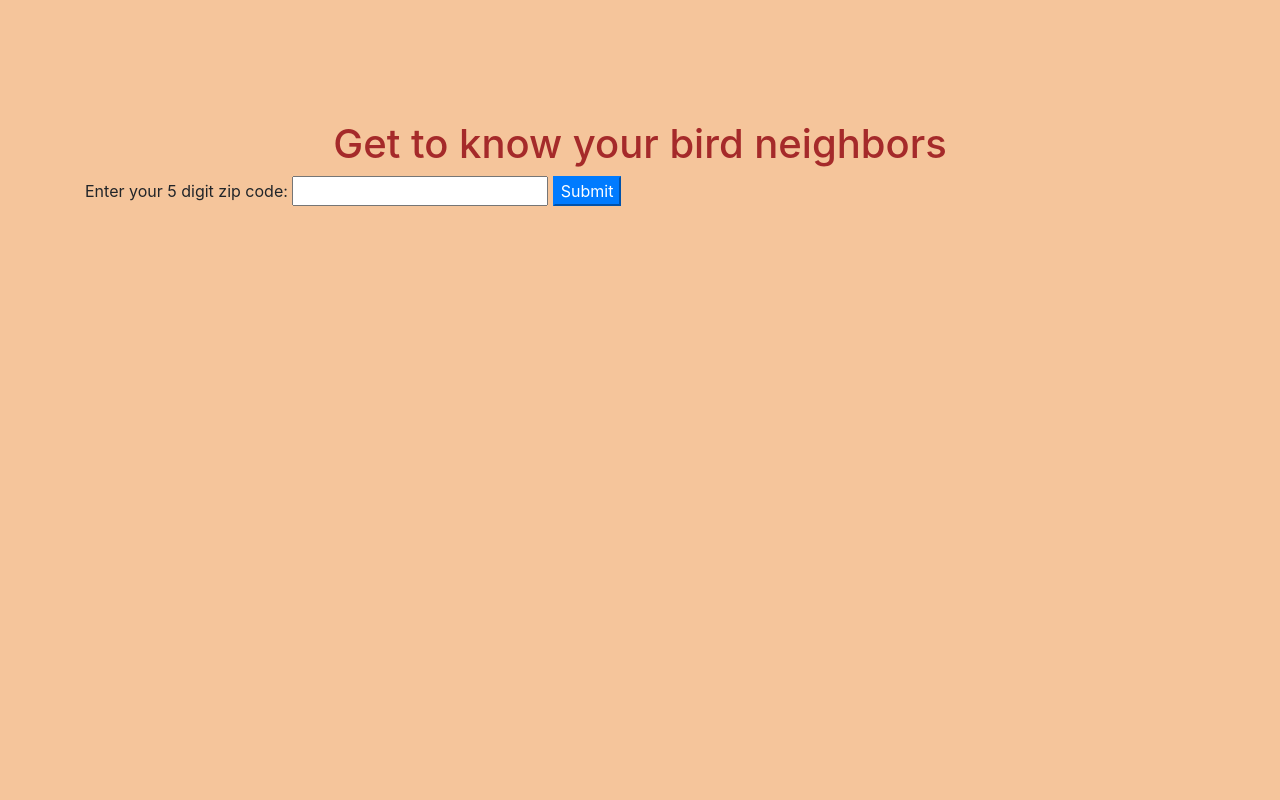
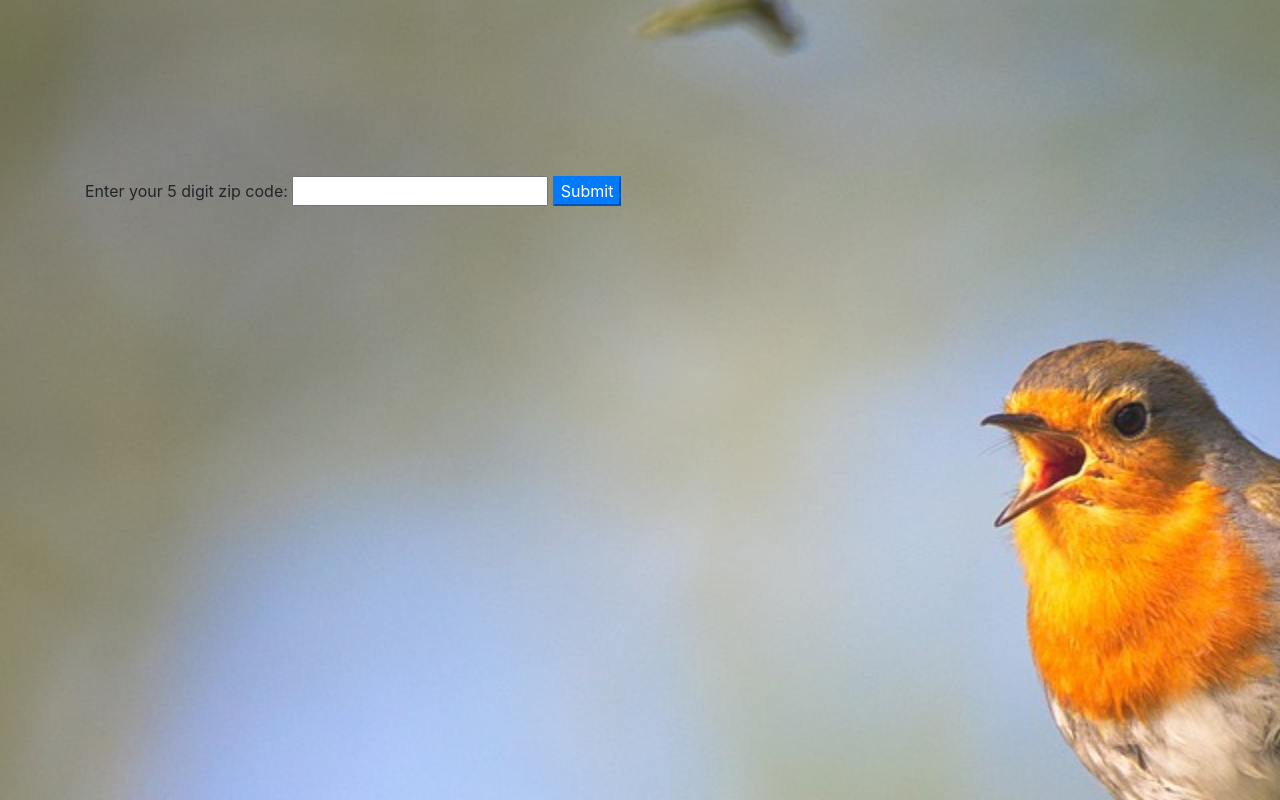
Before and after one commit to marnionrails/bird-neighbors, a website built with webpack: page src/index.html in a window 1280 px wide. Built offline with nearby package versions, Linux system fonts and the light colour scheme.

Commit message:
Add background image to UI
Co-authored-by: Alex Bertotto <ajb5206@gmail.com>
Co-authored-by: Smita Raj <smita.raj12@gmail.com>
Co-authored-by: Marni Sucher <suchermarni@gmail.com>
Co-authored-by: Jessica R. Williams <jessicarubinwilliams@gmail.com>
Co-authored-by: Tim Roth <timdroth@gmail.com>

```diff
--- a/src/css/styles.css
+++ b/src/css/styles.css
@@ -1,29 +1,34 @@
-body{
-  background-color: rgb(245, 197, 155);
+#bg {
+  position: fixed;
+  top: -20%;
+  left: -20%;
+  width: 200%;
+  height: 200%;
 }
 
-.container{
+.container {
   padding-top: 80px;
 }
 
-h1{
+h1 {
   color: brown;
   padding-top: 40px;
   text-align: center;
 }
 
-.card{
+.card {
   display: none;
 }
 
-ul{
+ul {
   padding-top: 20px;
 }
 
-.showErrors{
+.showErrors {
   color: darkred;
 }
 
 #display-sounds {
   display: none;
+  position: absolute;
 }
--- a/src/index.html
+++ b/src/index.html
@@ -1,11 +1,12 @@
 <!DOCTYPE html>
 <html lang="en">
 <head>
-  <title>Know Your Bird Neighbors</title>
+  <title>Meet Your Bird Neighbors</title>
 </head>
 <body>
   <div class="container">
-    <h1>Get to know your bird neighbors</h1>
+    <img src="assets/images/bird.jpeg" id="bg" alt="">
+    <h1>Meet your bird neighbors</h1>
     <div class="zip">
       <div class="row">
         <div class = "col">
```
Also changed, not shown: src/assets/images/bird.jpeg (added).
